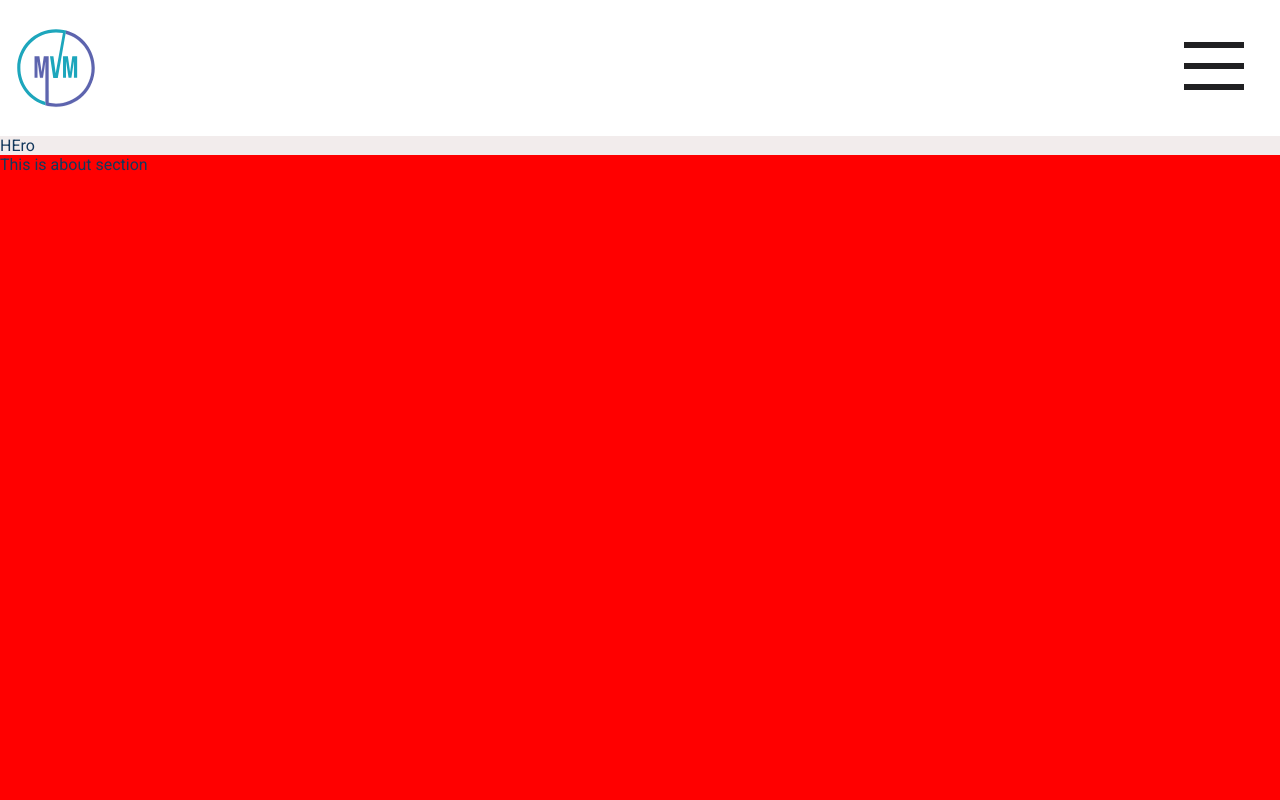
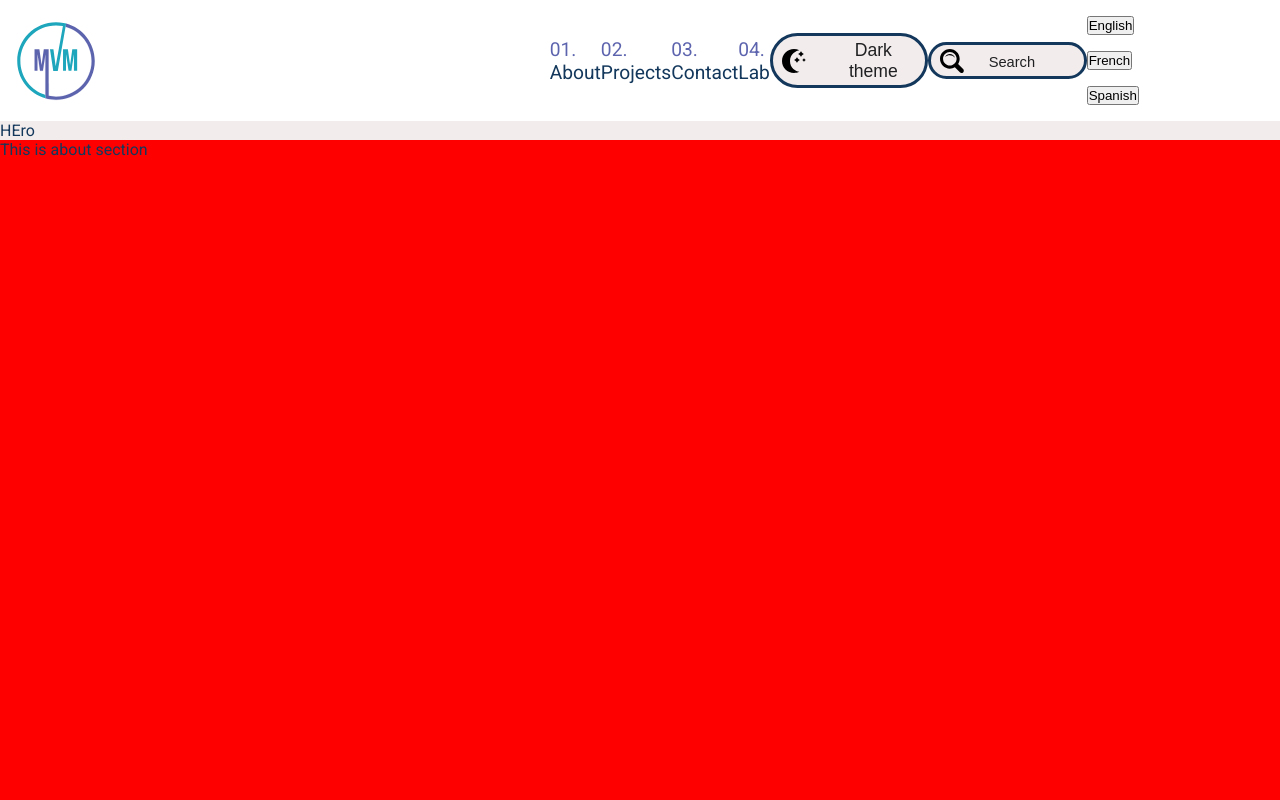
Before and after one commit to piracode/portfolio_cra, a React (Create React App) app: page / in a window 1280 px wide. Shown: the top 800 px of the page. Built offline with nearby package versions, Linux system fonts and the light colour scheme.

Commit message:
added a mobile nav, desktop nav, nav links components, started styling desktop component

```diff
--- /dev/null
+++ b/src/components/DesktopNavigation.js
@@ -0,0 +1,30 @@
+// const DesktopNavigation = () => {
+//   return 'desktop nav'
+// }
+
+// export default DesktopNavigation
+import React from 'react'
+import NavigationLinks from './NavigationLinks'
+import ThemeToggleButton from './ThemeToggleButton'
+import LanguageSwitcher from './LanguageSwitcher'
+import SearchFeature from './SearchFeature'
+
+const DesktopNavigation = ({ getClassNames, isMobile }) => {
+  return (
+    // <div className='navigation-container navigation-desktop'>
+    <nav
+      className={`navigation-container ${
+        isMobile ? 'navigation-mobile' : 'navigation-desktop'
+      }`}
+    >
+      <div className='navigation-link-box'>
+        <NavigationLinks />
+        <ThemeToggleButton className={getClassNames('navigation-item')} />
+        <SearchFeature getClassNames={getClassNames} />
+      </div>
+      <LanguageSwitcher />
+    </nav>
+  )
+}
+
+export default DesktopNavigation
--- a/src/components/LanguageSwitcher.js
+++ b/src/components/LanguageSwitcher.js
@@ -7,7 +7,7 @@ const LanguageSwitcher = () => {
   }
 
   return (
-    <div>
+    <div className='navigation-language-container'>
       <button onClick={() => switchLanguage('en')}>English</button>
       <button onClick={() => switchLanguage('fr')}>French</button>
       <button onClick={() => switchLanguage('es')}>Spanish</button>
--- /dev/null
+++ b/src/components/MobileNavigation.js
@@ -0,0 +1,48 @@
+import React, { useState } from 'react'
+import { Menu } from '@headlessui/react'
+import { ReactComponent as Hamburger } from '../assets/hamburger.svg'
+import NavigationLinks from './NavigationLinks'
+import ThemeToggleButton from './ThemeToggleButton'
+import LanguageSwitcher from './LanguageSwitcher'
+import SearchFeature from './SearchFeature'
+
+const MobileNavigation = ({ getClassNames }) => {
+  const [isMenuOpen, setIsMenuOpen] = useState(false)
+
+  const toggleMenu = () => {
+    setIsMenuOpen(!isMenuOpen)
+  }
+
+  const closeMenu = () => {
+    setIsMenuOpen(false)
+  }
+
+  return (
+    <div className={`navigation-container ${isMenuOpen ? 'opened' : ''}`}>
+      {/* <Menu> */}
+      <Menu>
+        <Menu.Button
+          type='button'
+          onClick={toggleMenu}
+          className='navigation-button hamburger-desktop'
+        >
+          <Hamburger alt='Menu Dropdown' className='navigation-menu-dropdown' />
+        </Menu.Button>
+        <Menu.Items className='navigation'>
+          <NavigationLinks closeMenu={closeMenu} />
+          <Menu.Item className={getClassNames('navigation-item')}>
+            <ThemeToggleButton />
+          </Menu.Item>
+          <Menu.Item>
+            <SearchFeature getClassNames={getClassNames} />
+          </Menu.Item>
+          <Menu.Item>
+            <LanguageSwitcher />
+          </Menu.Item>
+        </Menu.Items>
+      </Menu>
+    </div>
+  )
+}
+
+export default MobileNavigation
--- a/src/components/Navigation.js
+++ b/src/components/Navigation.js
@@ -1,115 +1,38 @@
-import React, { useContext, useState } from 'react'
-import { Link } from 'react-router-dom'
-import { Link as ScrollLink } from 'react-scroll'
+import React, { useEffect, useState, useContext } from 'react'
 import { ThemeContext } from '../App'
-import { Menu } from '@headlessui/react'
-import { ReactComponent as Hamburger } from '../assets/hamburger.svg'
-import { useTranslation } from 'react-i18next'
-import ThemeToggleButton from './ThemeToggleButton'
-import LanguageSwitcher from './LanguageSwitcher'
-import SearchFeature from './SearchFeature'
+import MobileNavigation from './MobileNavigation'
+import DesktopNavigation from './DesktopNavigation'
 
 const Navigation = () => {
+  const [isMobile, setIsMobile] = useState(false)
   const { isDarkMode } = useContext(ThemeContext)
-  const [isMenuOpen, setIsMenuOpen] = useState(false)
-  const { t } = useTranslation()
 
-  const handleScrollTo = (id) => {
-    const element = document.getElementById(id)
-    if (element) {
-      element.scrollIntoView()
+  useEffect(() => {
+    // Function to handle window resize
+    const handleResize = () => {
+      setIsMobile(window.innerWidth <= 767)
     }
-  }
 
-  const toggleMenu = () => {
-    setIsMenuOpen(!isMenuOpen) // flip the value
-  }
+    // Add event listener to handle window resize
+    window.addEventListener('resize', handleResize)
 
-  const closeMenu = () => {
-    setIsMenuOpen(false)
-  }
+    // Call the function initially to set the initial value of isMobile
+    handleResize()
+
+    // Remove event listener when component unmounts
+    return () => {
+      window.removeEventListener('resize', handleResize)
+    }
+  }, [])
 
   const getClassNames = (baseClassName) => {
     return `${baseClassName} ${isDarkMode ? 'dark-theme' : 'light-theme'}`
   }
 
-  return (
-    <div className={`navigation-container ${isMenuOpen ? 'opened' : ''}`}>
-      <Menu>
-        <Menu.Button
-          type='button'
-          onClick={toggleMenu}
-          className='navigation-button hamburger-desktop'
-        >
-          <Hamburger alt='Menu Dropdown' className='navigation-menu-dropdown' />
-        </Menu.Button>
-
-        <Menu.Items className='navigation'>
-          <Menu.Item className='navigation-item'>
-            {({ active }) => (
-              <a
-                href='#about'
-                className={`nav-link ${active ? 'active' : ''}`}
-                onClick={closeMenu}
-              >
-                <span className='navigation-link-number'>01.</span>
-                {t('about')}
-              </a>
-            )}
-          </Menu.Item>
-          <Menu.Item className='navigation-item'>
-            {({ active }) => (
-              <a
-                href='#projects'
-                className={`nav-link ${active ? 'active' : ''}`}
-                onClick={closeMenu}
-              >
-                <span className='navigation-link-number'>02.</span>
-                {t('projects')}
-              </a>
-            )}
-          </Menu.Item>
-          <Menu.Item className='navigation-item'>
-            {({ active }) => (
-              <a
-                href='#contact'
-                className={`nav-link ${active ? 'active' : ''}`}
-                onClick={closeMenu}
-              >
-                <span className='navigation-link-number'>03.</span>
-                {t('contact')}
-              </a>
-            )}
-          </Menu.Item>
-
-          <Menu.Item className='navigation-item'>
-            {({ active }) => (
-              <a
-                href='#lab'
-                className={`nav-link ${active ? 'active' : ''}`}
-                onClick={() => {
-                  handleScrollTo('lab')
-                  closeMenu()
-                }}
-              >
-                <span className='navigation-link-number'>04.</span>
-                {t('lab')}
-              </a>
-            )}
-          </Menu.Item>
-          <div className='navigation-separator'>&nbsp;</div>
-          <Menu.Item className={getClassNames('navigation-item')}>
-            <ThemeToggleButton />
-          </Menu.Item>
-          <Menu.Item>
-            <SearchFeature getClassNames={getClassNames} />
-          </Menu.Item>
-          <Menu.Item>
-            <LanguageSwitcher />
-          </Menu.Item>
-        </Menu.Items>
-      </Menu>
-    </div>
+  return isMobile ? (
+    <MobileNavigation getClassNames={getClassNames} />
+  ) : (
+    <DesktopNavigation isMobile={isMobile} getClassNames={getClassNames} />
   )
 }
 
--- /dev/null
+++ b/src/components/NavigationLinks.js
@@ -0,0 +1,49 @@
+import React, { useContext } from 'react'
+import { ThemeContext } from '../App'
+import { useTranslation } from 'react-i18next'
+
+const NavigationLinks = ({ closeMenu }) => {
+  const { isDarkMode } = useContext(ThemeContext)
+  const { t } = useTranslation()
+
+  //   const handleScrollTo = (id) => {
+  //     const element = document.getElementById(id)
+  //     if (element) {
+  //       element.scrollIntoView()
+  //     }
+  //   }
+
+  const getClassNames = (baseClassName) => {
+    return `${baseClassName} ${isDarkMode ? 'dark-theme' : 'light-theme'}`
+  }
+
+  return (
+    <>
+      <a href='#about' className={`nav-link`} onClick={closeMenu}>
+        <span className='navigation-link-number'>01.</span>
+        {t('about')}
+      </a>
+      <a href='#projects' className={`nav-link`} onClick={closeMenu}>
+        <span className='navigation-link-number'>02.</span>
+        {t('projects')}
+      </a>
+      <a href='#contact' className={`nav-link`} onClick={closeMenu}>
+        <span className='navigation-link-number'>03.</span>
+        {t('contact')}
+      </a>
+      <a
+        href='#lab'
+        className={`nav-link`}
+        onClick={() => {
+          //   handleScrollTo('lab')
+          closeMenu()
+        }}
+      >
+        <span className='navigation-link-number'>04.</span>
+        {t('lab')}
+      </a>
+    </>
+  )
+}
+
+export default NavigationLinks
--- a/src/scss/components/_buttons.scss
+++ b/src/scss/components/_buttons.scss
@@ -1,4 +1,5 @@
 @import '../base/settings';
+// buttons.scss or another relevant SCSS file
 
 @mixin primary-btn {
   width: 8em;
@@ -16,6 +17,11 @@
   border-radius: 40px;
   font-weight: 500;
   font-size: 1.1em;
+}
+
+@mixin secondary-btn-desktopNav {
+  width: 9em;
+  padding: 0.2em 0.5em;
 }
 
 .primary-button,
@@ -59,11 +65,15 @@ a.resume-button {
   width: 100%;
   border: none;
 
+  // font-family: inherit;
+
   &.light-theme {
     background-color: $light-bg-main;
 
     &::placeholder {
       color: $dark-bg-main;
+      font-size: 1.1em;
+      font-weight: 500;
     }
   }
 
@@ -73,6 +83,18 @@ a.resume-button {
     &::placeholder {
       // color: $light-bg-nav;
       color: red;
+    }
+  }
+}
+
+//Desktop Navigation button
+.navigation {
+  &-desktop {
+    .secondary-button {
+      &.light-theme,
+      &.dark-theme {
+        @include secondary-btn-desktopNav;
+      }
     }
   }
 }
--- a/src/scss/components/_navigation.scss
+++ b/src/scss/components/_navigation.scss
@@ -17,7 +17,11 @@
   right: -16px;
   padding-top: 2em;
   height: 100vh;
-  width: 100vw;
+  width: 70vw;
+
+  .nav-link {
+    text-align: center;
+  }
 
   &-button {
     border: none;
@@ -26,10 +30,6 @@
     //created by the headlessUI Button component
   }
 
-  &-item {
-    text-align: center;
-    padding-bottom: 0.8em;
-  }
   &-link-number {
     display: block;
   }
@@ -54,17 +54,27 @@
   }
 }
 
-// @media (min-width: 768px) {
-//   .navigation-container .navigation-button {
-//     display: none;
-//   }
+//Destop styles
+.navigation {
+  &-desktop {
+    display: flex;
 
-//   .navigation-container.opened .navigation {
-//     animation: none;
-//     transform: translateX(0);
-//   }
+    .nav-button {
+      margin-top: 0;
+    }
 
-//   .navigation-container:not(.opened) .navigation {
-//     display: flex;
-//   }
-// }
+    .navigation {
+      &-language-container {
+        display: flex;
+        flex-wrap: wrap;
+        width: 10%;
+        gap: 1em;
+      }
+
+      &-link-box {
+        display: flex;
+        place-items: center;
+      }
+    }
+  }
+}
```
